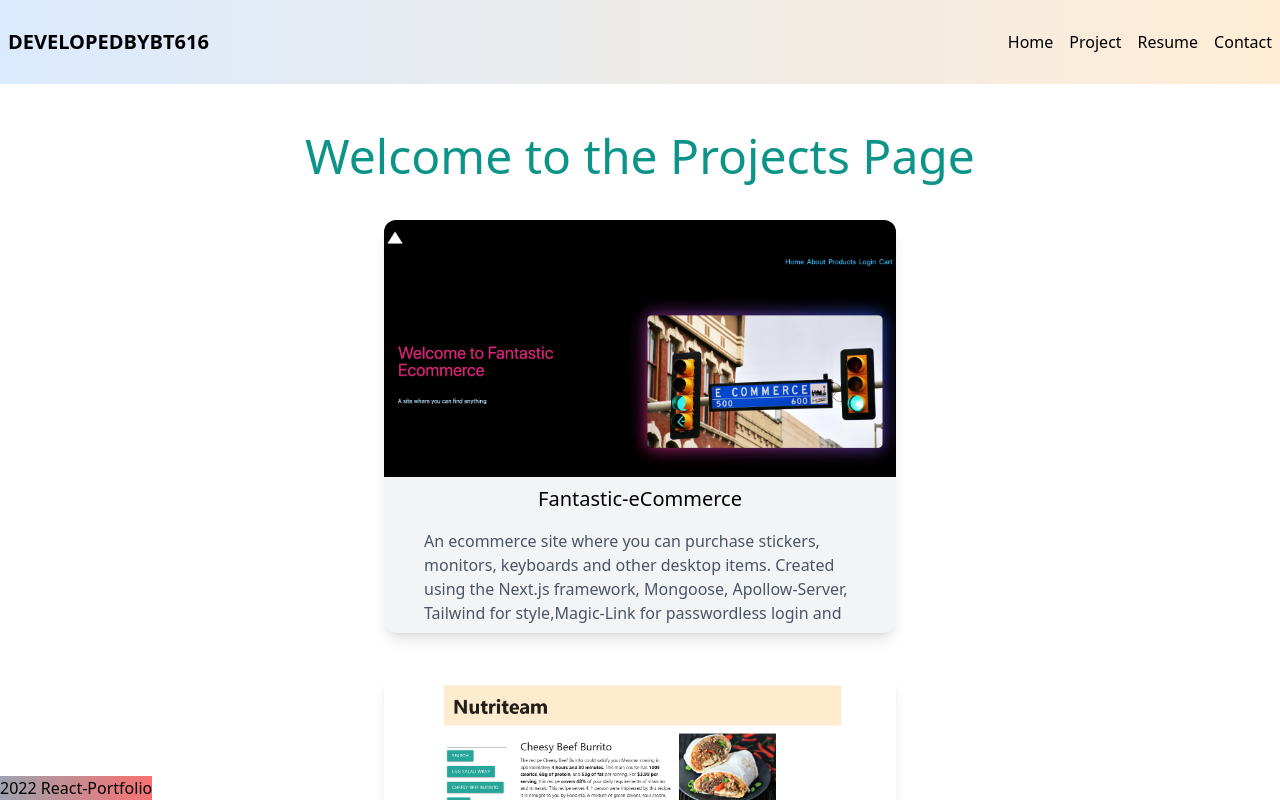
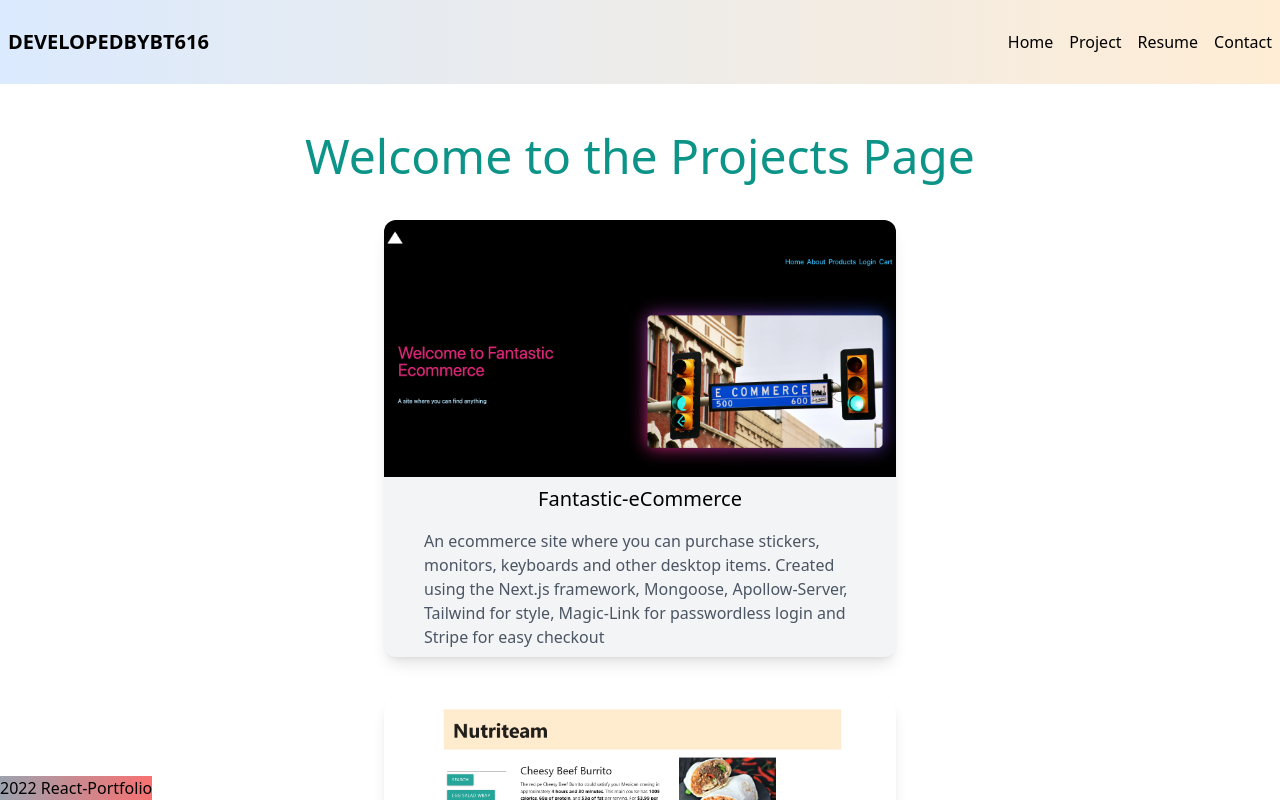
Before and after one commit to BT616/react-portfolio, a React (Create React App) app: page /Project in a window 1280 px wide. Shown: the top 800 px of the page. Built offline with nearby package versions, Linux system fonts and the light colour scheme.

Commit message:
update paragrph for ecommerce

```diff
--- a/src/components/Project.js
+++ b/src/components/Project.js
@@ -13,7 +13,7 @@ function Project() {
             <img alt='ecommerce project' src={ecommerce} />
             <h1 className="text-xl font-medium hover:underline text-center py-2 hover:text-sky-400"><a href="https://github.com/hale-bopp97/fantastic_ecomerce">Fantastic-eCommerce</a></h1>
             <p className=" text-gray-600 px-10 py-2">An ecommerce site where you can purchase stickers, monitors, keyboards and other desktop items. Created using the Next.js
-                framework, Mongoose, Apollow-Server, Tailwind for style,Magic-Link for passwordless login and </p>
+                framework, Mongoose, Apollow-Server, Tailwind for style, Magic-Link for passwordless login and Stripe for easy checkout </p>
         </div>
 
         <div className="container mx-auto max-w-lg shadow-lg rounded-xl  overflow-hidden bg-gray-100 mt-10">
```
